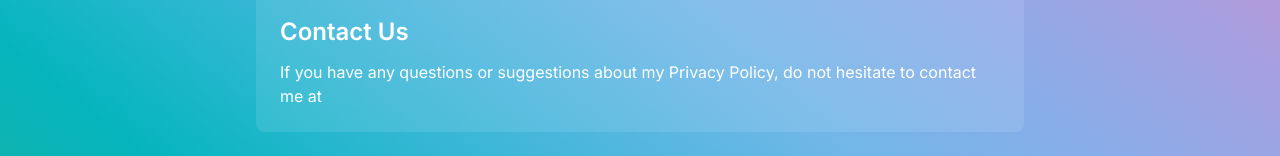
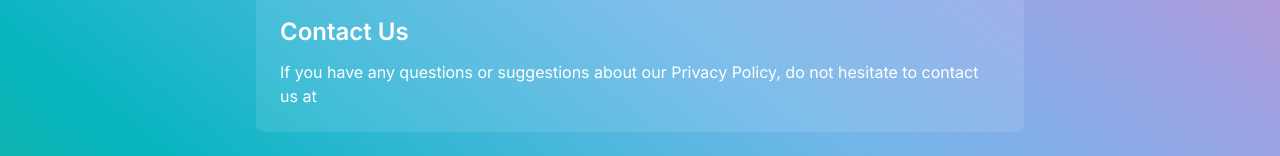
Before and after one commit to maheshj01/wmlabs, a React (Create React App) app: page /privacy-policy in a window 1280 px wide. Shown: the part 796-952 px from the top of the page. Built offline with nearby package versions, Linux system fonts and the light colour scheme.

Commit message:
update privacy

```diff
--- a/src/routes/epoch/privacy.tsx
+++ b/src/routes/epoch/privacy.tsx
@@ -60,7 +60,7 @@ const PrivacyPolicy = () => {
 
                     <h2 className="text-2xl font-semibold mb-3">Contact Us</h2>
                     <span>
-                        If you have any questions or suggestions about my Privacy Policy, do not hesitate to contact me at &nbsp;
+                        If you have any questions or suggestions about our Privacy Policy, do not hesitate to contact us at &nbsp;
                         <a href={`mailto:${process.env.REACT_APP_CONTACT_EMAIL}`} className="text-black hover:underline">
                             {process.env.REACT_APP_CONTACT_EMAIL}
                         </a>
```
